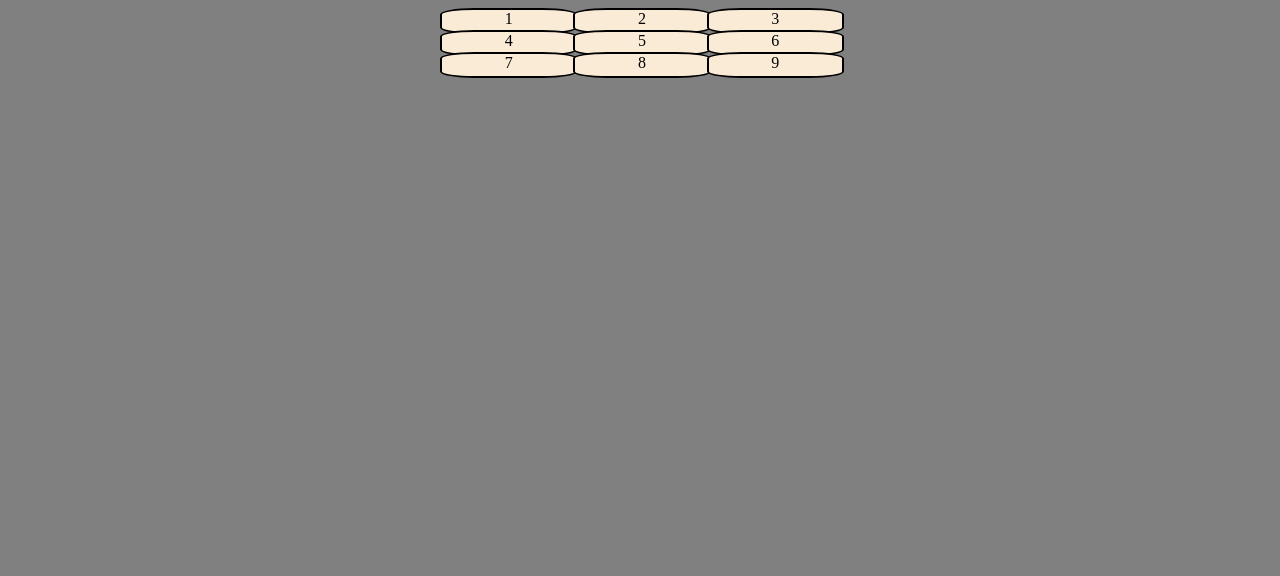
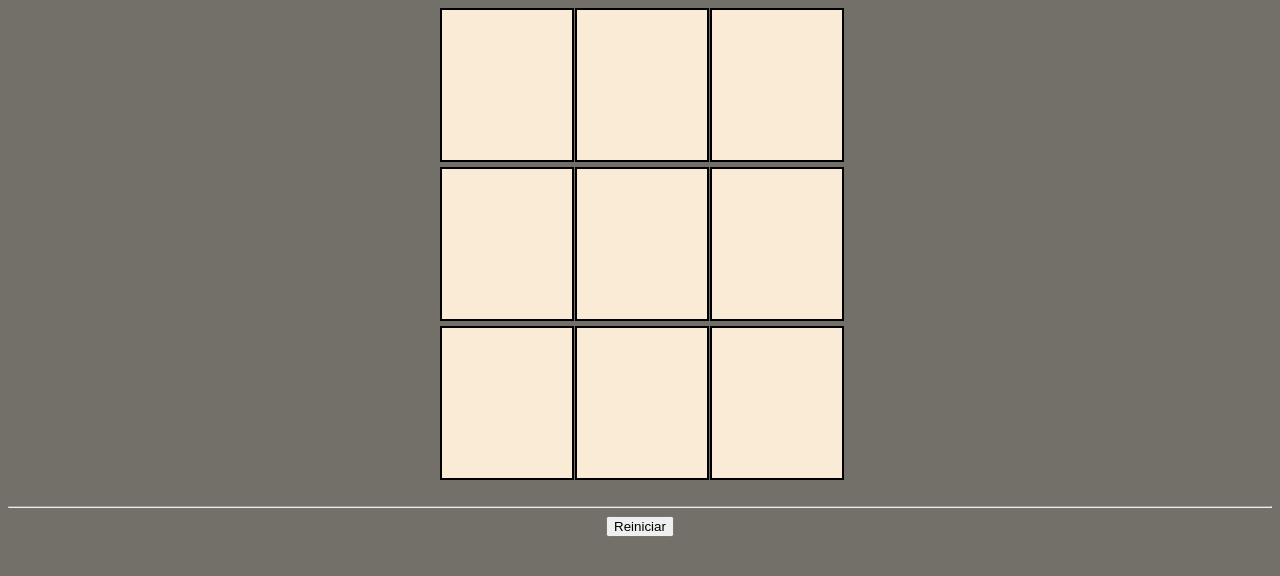
Before and after one commit to smoycalebx/JuegoProyecto, a plain HTML site: page index.html in a window 1280 px wide. Drawn offline with Linux system fonts and the light colour scheme.

Commit message:
Avanzando

```diff
--- a/index.html
+++ b/index.html
@@ -7,22 +7,22 @@
     <link rel="stylesheet" href="scr/style/index.css">
 </head>
 <body>
-    <div id="conteiner1">
-        <di id="conteiner">
-    <di id="cubo1">1</di>
-    <di id="cubo2">2</di>
-    <di id="cubo3">3</di>
-    <di id="cubo4">4</di>
-    <di id="cubo5">5</di>
-    <di id="cubo6">6</di>
-    <di id="cubo7">7</di>
-    <di id="cubo8">8</di>
-    <div id="cubo9">9</div>
-        </di>
-        </div>
+    <div id="containerMayor">
 
-
-
+    <div id="container">
+        <div class="cuadro"></div>
+        <div class="cuadro"></div>
+        <div class="cuadro"></div>
+        <div class="cuadro"></div>
+        <div class="cuadro"></div>
+        <div class="cuadro"></div>
+        <div class="cuadro"></div>
+        <div class="cuadro"></div>
+        <div class="cuadro"></div>
+    </div>
+    </div>
+    <br><hr>
+    <div id="btnReiniciar1"><button id="btnReiniciar">Reiniciar</button></div>
 
     <script src="scr/js/index.js"></script>
 </body>
--- a/scr/js/index.js
+++ b/scr/js/index.js
@@ -0,0 +1,40 @@
+let cuadro = document.getElementsByClassName("cuadro")
+const btnReiniciar =document.getElementById("btnReiniciar")
+
+const ganar = [
+
+    0,4,8 ,
+    2,4,6 ,
+    0,6,3 ,
+    1,4,7 ,
+    2,5,8 ,
+    0,1,2 ,
+    3,4,5 ,
+    6,7,8 ,
+
+]
+
+for (let index = 0; index < cuadro.length; index++) {
+
+        cuadro[index].addEventListener("click" , function () {
+            if (cuadro[index].textContent !="" ) {
+                alert ("¡Está lleno el espacio!")
+
+
+            } else {
+
+            }
+            cuadro[index].textContent="X"
+        console.log("click",(index+""));
+
+
+    })
+
+}
+
+
+
+
+btnReiniciar.addEventListener("click" , function () {
+
+})
--- a/scr/style/index.css
+++ b/scr/style/index.css
@@ -1,98 +1,46 @@
-#conteiner{
-display: grid;
-grid-template-columns: 1fr 1fr 1fr ;
-width: 400px;
+
+
+#containerMayor{
+    display: flex;
+    justify-content: center;
+
+
+
 }
 
+#container{
+    display: grid;
+    grid-template-columns: repeat(3,1fr);
+    width: 400px;
+    row-gap: 5px;
+    gap: 5px;
 
-#conteiner1{
-    display: flex;
-    justify-content: center;
+
 }
 
 
 
+
 body{
-    text-align: center;
-    background-color: gray;
 
+    background-color: rgb(115, 111, 105);
 
 }
 
-#cubo1{
+.cuadro{
     background-color: antiquewhite;
-    border-radius: 25%;
     width: 100%;
-    height: 100%;
-    border: 2px solid black
+    height: 150px;
+    border: 2px solid black;
+    text-align: center;
+    display: flex;
+    align-items: center;
+    justify-content: center;
+    font-size: 100px;
+
 }
 
-#cubo2{
-    border-radius: 25%;
-    background-color: antiquewhite;
-    width: 100%;
-    height: 100%;
-    border: 2px solid black
+#btnReiniciar1{
+    justify-content: center;
+    text-align: center;
 }
-
-
-#cubo3{
-    border-radius: 25%;
-    background-color: antiquewhite;
-    width: 100%;
-    height: 100%;
-    border: 2px solid black
-}
-
-#cubo4{
-    border-radius: 25%;
-    background-color: antiquewhite;
-    width: 100%;
-    height: 100%;
-    border: 2px solid black
-}
-
-
-#cubo5{
-    border-radius: 25%;
-    background-color: antiquewhite;
-    width: 100%;
-    height: 100%;
-    border: 2px solid black
-}
-
-
-
-#cubo6{
-    border-radius: 25%;
-    background-color: antiquewhite;
-    width: 100%;
-    height: 100%;
-    border: 2px solid black
-}
-
-
-#cubo7{
-    border-radius: 25%;
-    background-color: antiquewhite;
-    width: 100%;
-    height: 100%;
-    border: 2px solid black
-}
-
-
-#cubo8{
-    border-radius: 25%;
-    background-color: antiquewhite;
-    width: 100%;
-    height: 100%;
-    border: 2px solid black
-}
-
-#cubo9{
-    border-radius: 25%;
-    background-color: antiquewhite;
-    width: 100%;
-    height: 100%;
-    border: 2px solid black;
-}
```
